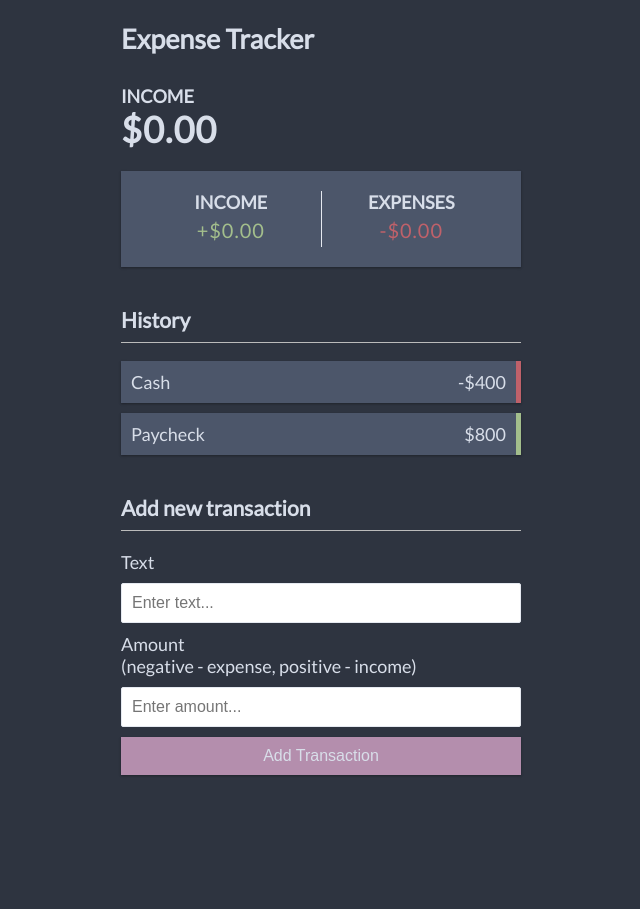
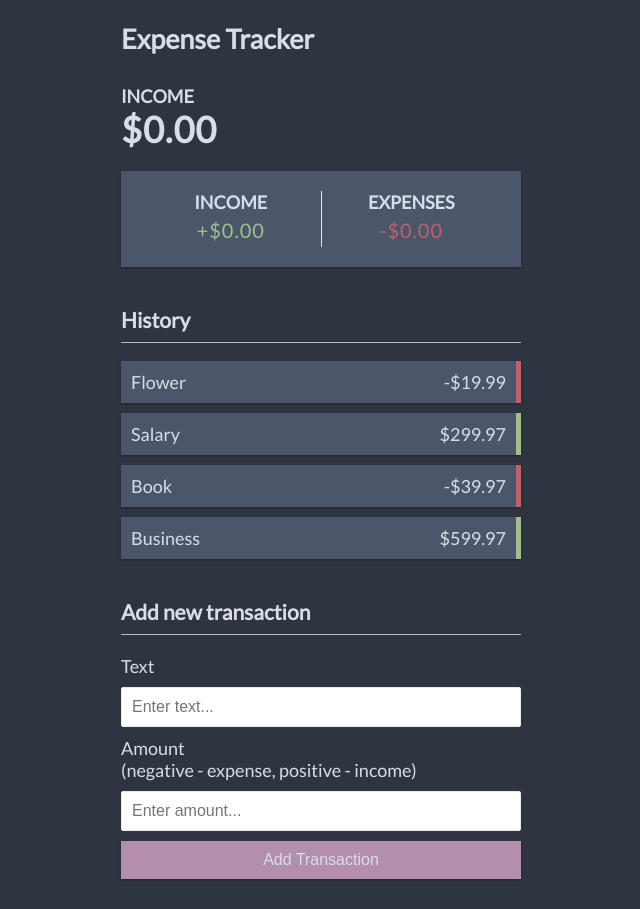
Before and after one commit to 3quanimity/vue-expenses-tracker, a Vue app: page / in a window 1280 px wide. Shown: the whole page, without its empty margins (319-959 px from the left). Before the commit the page ends 805 px from the top, so only its background shows below. Built offline with nearby package versions, Linux system fonts and the light colour scheme.

Commit message:
add eslint + dynamically display a list of transactions, using the options api

```diff
--- a/package.json
+++ b/package.json
@@ -9,10 +9,15 @@
     "preview": "vite preview"
   },
   "dependencies": {
+    "prettier": "^3.3.3",
     "vue": "^3.4.29"
   },
   "devDependencies": {
+    "@eslint/js": "^9.11.1",
     "@vitejs/plugin-vue": "^5.0.5",
+    "eslint": "^9.11.1",
+    "eslint-plugin-vue": "^9.28.0",
+    "globals": "^15.9.0",
     "vite": "^5.3.1",
     "vite-plugin-vue-devtools": "^7.3.1"
   }
--- a/src/App.vue
+++ b/src/App.vue
@@ -14,7 +14,7 @@ export default {
     IncomeExpenses,
     TransactionList,
     AddTransaction,
-  }
+  },
 }
 </script>
 
--- a/src/components/TransactionList.vue
+++ b/src/components/TransactionList.vue
@@ -1,19 +1,41 @@
-<script setup>
+<script>
+export default {
+  data() {
+    return {
+      transactions: [
+        { id: 1, text: "Flower", amount: -19.99 },
+        { id: 2, text: "Salary", amount: 299.97 },
+        { id: 3, text: "Book", amount: -39.97 },
+        { id: 4, text: "Business", amount: 599.97 },
+      ],
+    };
+  },
 
+  methods: {
+    formatAmount(value) {
+      if (value >= 0) {
+        return "$" + value;
+      } else {
+        return "-$" + Math.abs(value);
+      }
+    },
+  },
+};
 </script>
 
 <template>
   <h3>History</h3>
   <ul id="list" class="list">
-    <li class="minus">
-      Cash <span>-$400</span><button class="delete-btn">x</button>
-    </li>
-    <li class="plus">
-      Paycheck <span>$800</span><button class="delete-btn">x</button>
+    <li
+      v-for="{ id, text, amount } in transactions"
+      :class="amount < 0 ? 'minus' : 'plus'"
+      :key="id"
+    >
+      {{ text }}
+      <span>{{ formatAmount(amount) }}</span>
+      <button class="delete-btn">x</button>
     </li>
   </ul>
 </template>
 
-<style scoped>
-
-</style>
+<style scoped></style>
```
Also changed, not shown: eslint.config.js (added, +11 -0 lines), .eslintrc.js (added), 1 other file (tests, documents, lock files or other folders).
